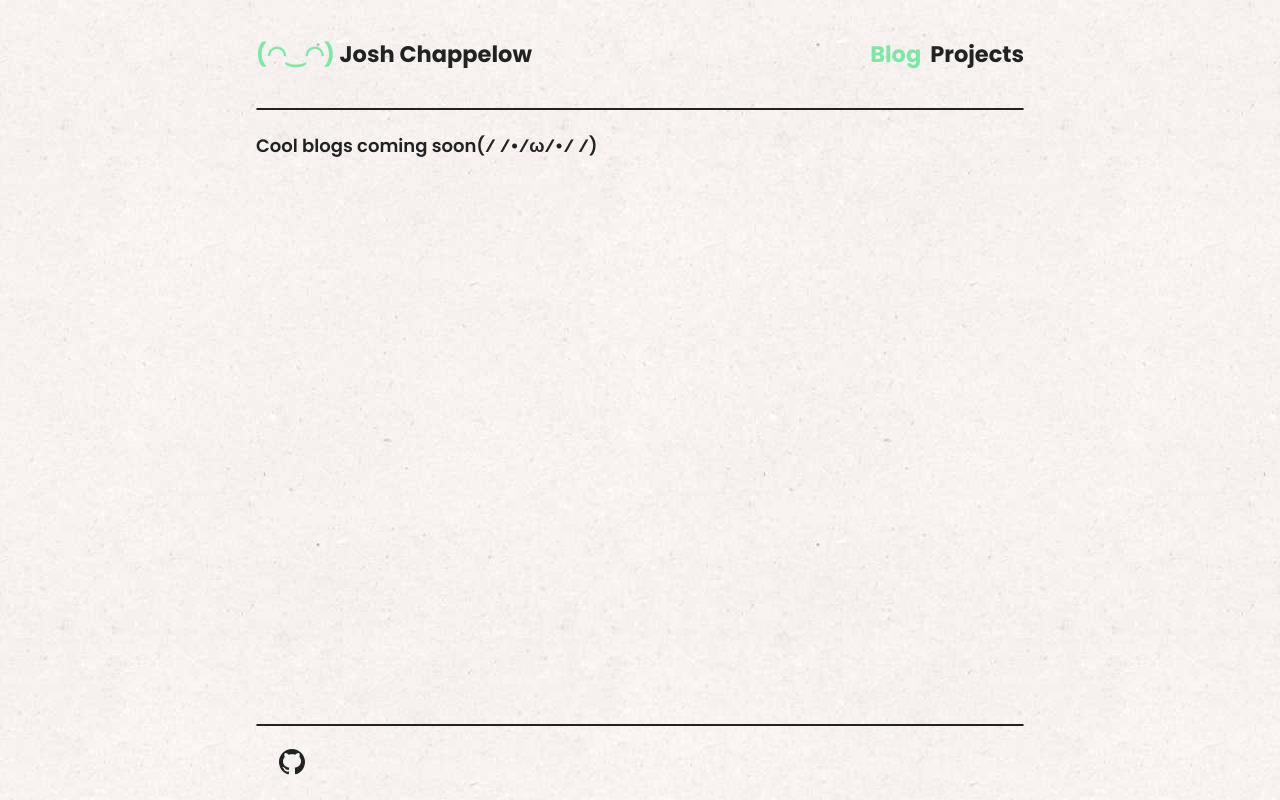
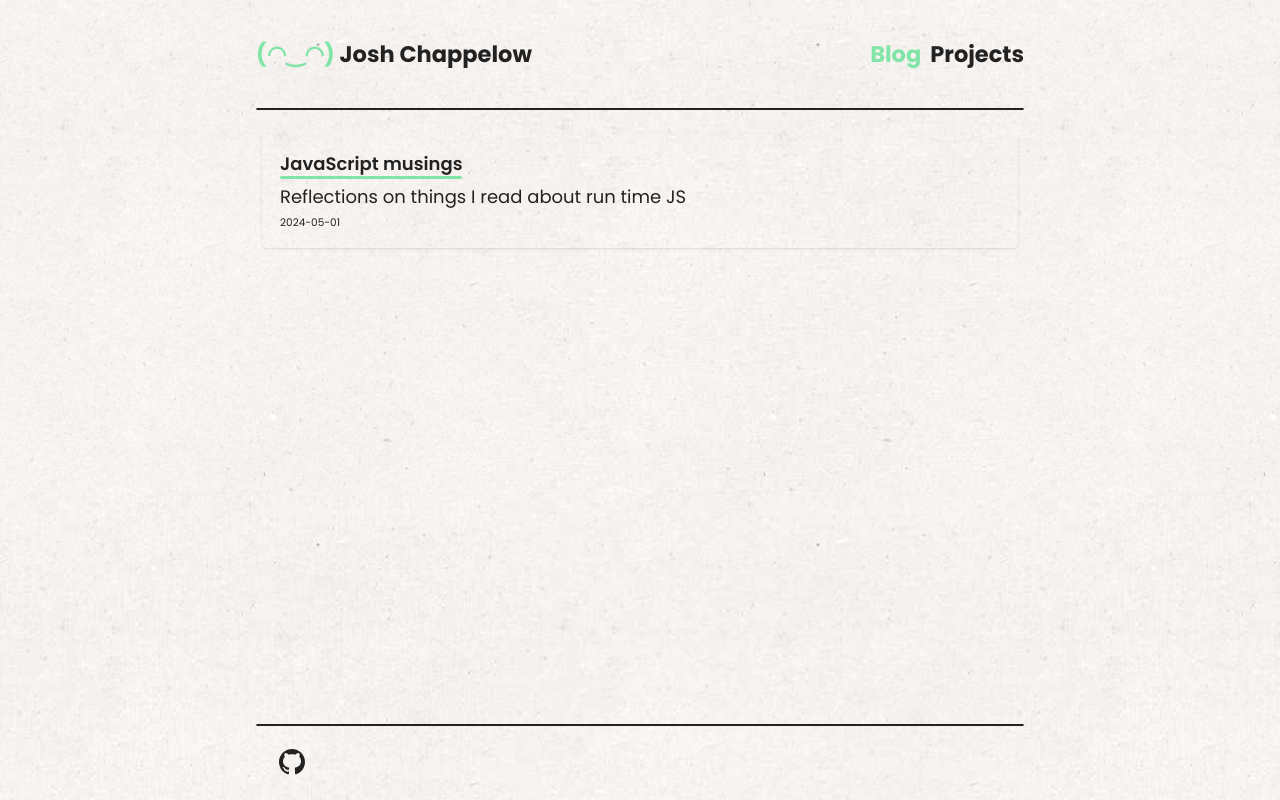
Before and after one commit to jchapps/website, a Next.js app: page /blog in a window 1280 px wide. Built offline with nearby package versions, Linux system fonts and the light colour scheme.

Commit message:
feat: blog card

```diff
--- a/app/blog/page.tsx
+++ b/app/blog/page.tsx
@@ -1,7 +1,30 @@
+import InfoItem from "@/components/InfoItem";
 import Title from "@/components/Title";
+import { getAllPosts } from "@/lib/posts";
+import Link from "next/link";
+import React from "react";
 
 const Blog: React.FunctionComponent = () => {
-  return <Title>{"Cool blogs coming soon(⁄ ⁄•⁄ω⁄•⁄ ⁄)"}</Title>;
+  const allPosts = getAllPosts();
+
+  return (
+    <>
+      {allPosts.map(({ date, title, slug, blurb }) => (
+        <>
+          <Link href={`blog/${slug}`}>
+            <div
+              key={title}
+              className="shadow rounded-md p-6 space-y-2 mx-2 hover:shadow-lg transition"
+            >
+              <Title href={`blog/${slug}`}>{title}</Title>
+              <InfoItem className="text-md">{blurb}</InfoItem>
+              <InfoItem className="text-sm">{date}</InfoItem>
+            </div>
+          </Link>
+        </>
+      ))}
+    </>
+  );
 };
 
 export default Blog;
--- a/lib/posts.ts
+++ b/lib/posts.ts
@@ -7,6 +7,7 @@ export type Post = {
   title: string;
   content: string;
   slug: string;
+  blurb: string;
 };
 
 const postsDirectory = join(process.cwd(), "posts");
--- a/posts/callstack-and-queues.md
+++ b/posts/callstack-and-queues.md
@@ -2,6 +2,7 @@
 title: "JavaScript musings"
 date: "2024-05-01"
 slug: "callstack-and-queues"
+blurb: "Reflections on things I read about run time JS"
 ---
 
 - Recently I've found myself diving a little bit deeper into JavaScript in an attempt to learn what is _actually_ happening during run time.
--- a/tailwind.config.ts
+++ b/tailwind.config.ts
@@ -18,6 +18,8 @@ const config: Config = {
     colors: {
       primary: "#222222",
       secondary: "#80e5a6",
+      // white: "#FDFFF7",
+      white: "#F6FFF8",
     },
     screens: {
       laptop: "717px",
```
